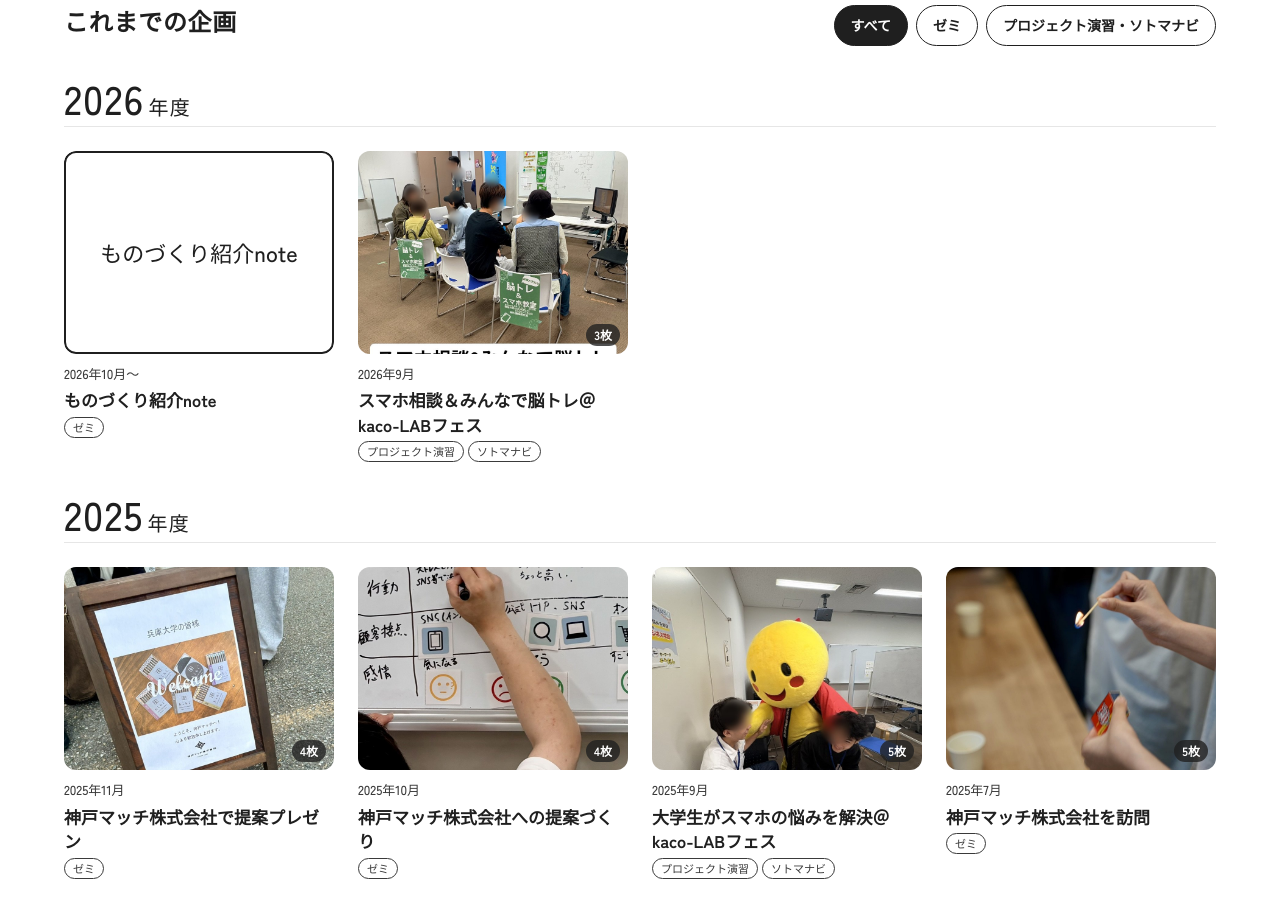
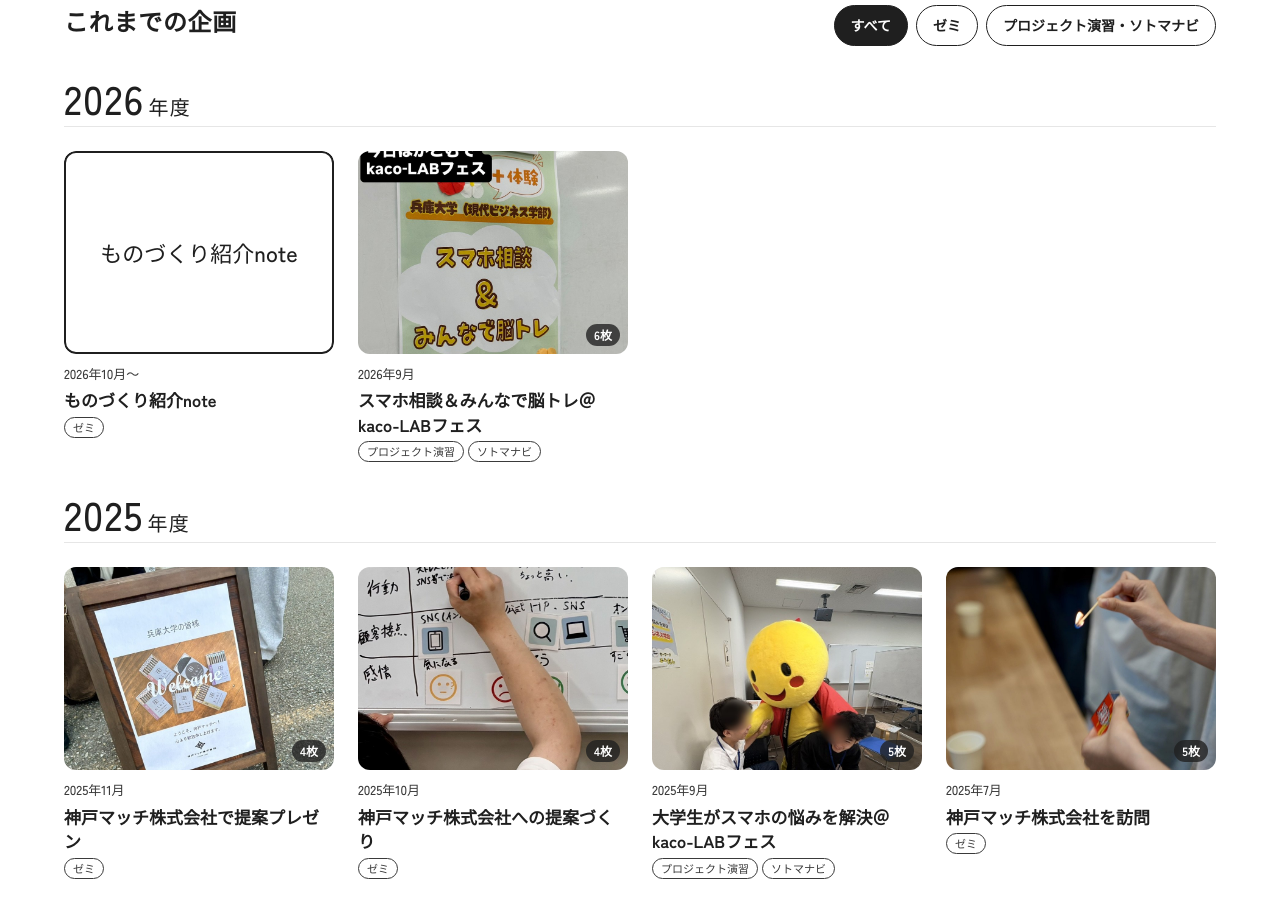
Before and after one commit to koseimiyazaki/myweb, an Astro site: page /seminar in a window 1280 px wide. Shown: the part 863-1771 px from the top of the page. Built offline with nearby package versions, Linux system fonts and the light colour scheme; Astro itself is replaced by a stand-in of ours; a web font is replaced by a local one.

Commit message:
kaco-LABフェス2026に写真3枚を追加
Co-Authored-By: Claude Opus 5.5 <noreply@anthropic.com>
Claude-Session: https://claude.ai/code/session_019HVfXgnykPWVn6ptdB1NJx

```diff
--- a/src/pages/seminar.astro
+++ b/src/pages/seminar.astro
@@ -12,9 +12,12 @@ const projects = [
     when: '2026年9月',
     title: 'スマホ相談＆みんなで脳トレ＠kaco-LABフェス',
     text: '今年もkaco-LABフェスに出展しました。スマホ相談に加えて、来場者と一緒に取り組む脳トレを学生が企画し、会場を盛り上げました。',
-    photo: '/seminar/projects/2026-kacolab-start.jpg',
-    alt: '「脳トレ＆スマホ教室」の案内を貼った会場で、来場者と向き合う学生たち',
+    photo: '/seminar/projects/2026-kacolab-poster.jpg',
+    alt: '「スマホ相談＆みんなで脳トレ」の手づくりポスター',
     more: [
+      { src: '/seminar/projects/2026-kacolab-start.jpg', alt: '「脳トレ＆スマホ教室」の案内を貼った会場で、来場者と向き合う学生たち' },
+      { src: '/seminar/projects/2026-kacolab-room2.jpg', alt: 'ソトマナビののぼりを立てた会場で、スマホの相談に応じる学生たち' },
+      { src: '/seminar/projects/2026-kacolab-room3.jpg', alt: 'フェスの会場全体の様子' },
       { src: '/seminar/projects/2026-kacolab-room.jpg', alt: '加古川市のマスコットも訪れた会場で、脳トレに取り組む来場者' },
       { src: '/seminar/projects/2026-kacolab-review.jpg', alt: 'みんなで脳トレに取り組む会場の様子' },
     ],
```
Also changed, not shown: public/seminar/projects/2026-kacolab-poster.jpg (added), public/seminar/projects/2026-kacolab-room2.jpg (added), public/seminar/projects/2026-kacolab-room3.jpg (added).
